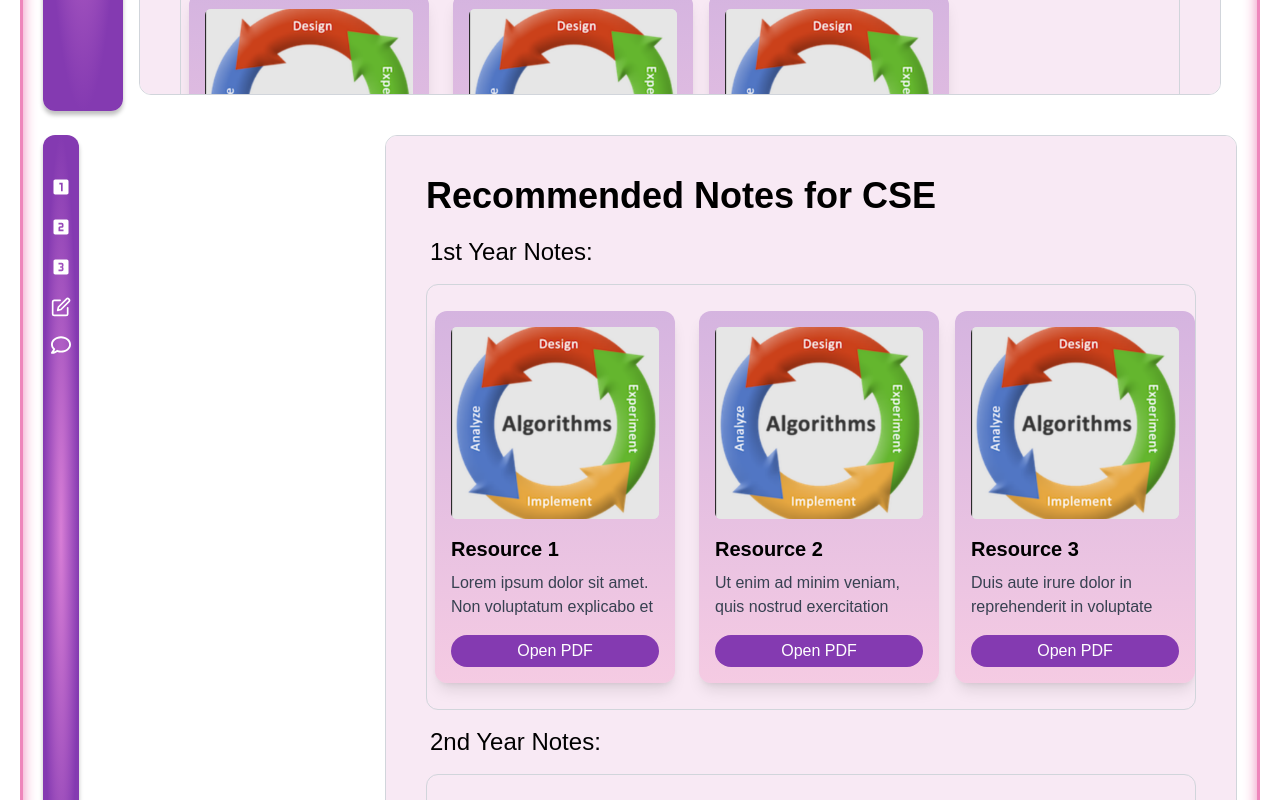
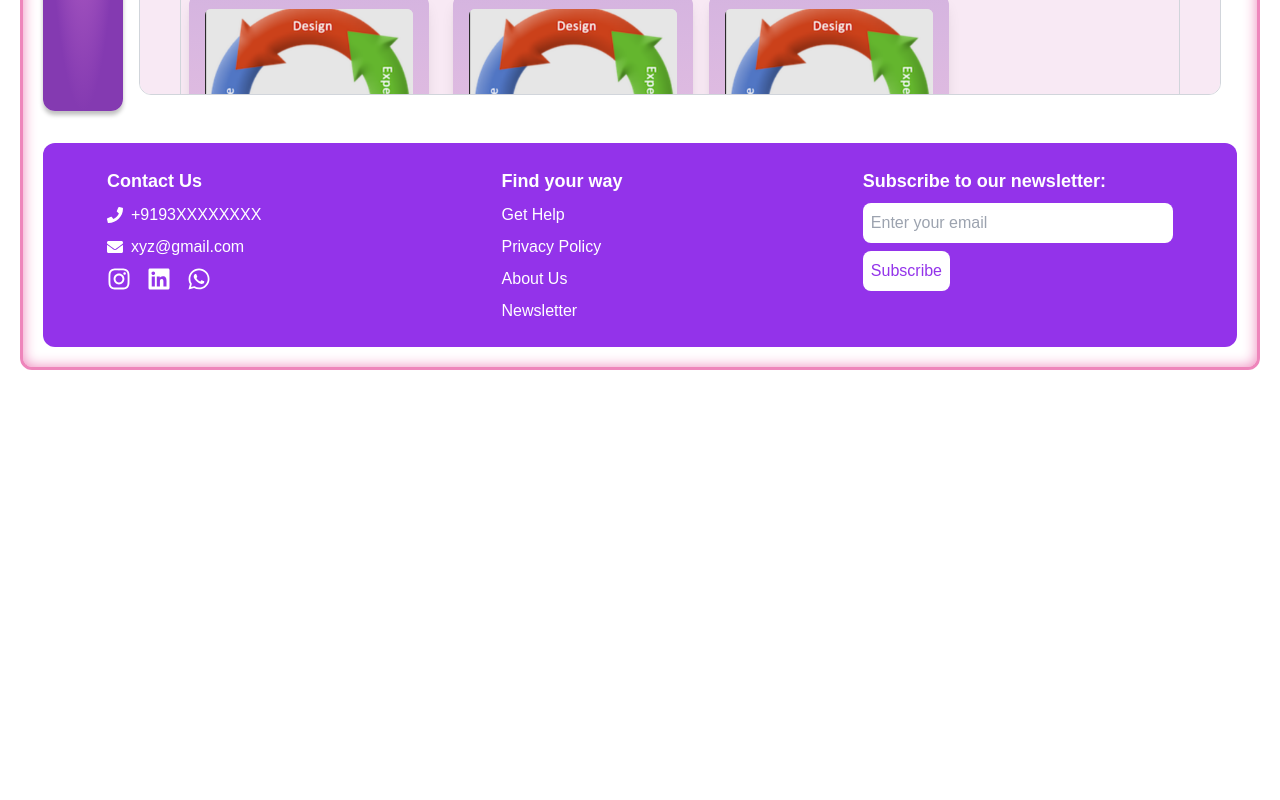
Before and after one commit to Soumyadipmaity1/k-prep, a Next.js app: page /cse-notes in a window 1280 px wide. Shown: the part 820-1620 px from the top of the page. After the commit the page ends 1210 px from the top, so only its background shows below. Built offline with nearby package versions, Linux system fonts and the light colour scheme; a web font is replaced by a local one.

Commit message:
refactor: Update mobile navigation styling and layout

```diff
--- a/src/app/cse-notes/layout.tsx
+++ b/src/app/cse-notes/layout.tsx
@@ -35,7 +35,7 @@ const CseNotesLayout = ({ children }: { children: React.ReactNode }) => {
   };
 
   const getNavItemClass = (path: string) => {
-    return pathname.startsWith(path) ? 'border-l-2 border-[#d998ff]' : 'hover:border-l-2 border-[#d998ff]';
+    return pathname.startsWith(path) ? 'border-l-2 sm:border-l-4 border-[#d998ff]' : 'hover:border-l-2 sm:hover:border-l-4 border-[#d998ff]';
   };
 
   return (
@@ -107,7 +107,7 @@ const CseNotesLayout = ({ children }: { children: React.ReactNode }) => {
 
     {/* For mobile device  */}
     <div className={denkOne.className}>
-      <div className="flex justify-between  h-screen mt-6 rounded-xl">
+      <div className="flex justify-between sm:hidden   h-screen mt-6 rounded-xl">
         <aside className='bg-sidebar text-white rounded-xl transition-all duration-300 px-2'>
           <div className="flex flex-col justify-center">
             <div>
@@ -116,7 +116,7 @@ const CseNotesLayout = ({ children }: { children: React.ReactNode }) => {
                   <FaBars size={16} />
                 </button>
               </div> */}
-              <nav className="mt-10 flex-col justify-center">
+              <nav className="mt-8 flex-col justify-center">
                 <div
                   className={`flex cursor-pointer my-4 py-0.5 items-center ${getNavItemClass('/cse-notes/1st-year')}`}
                   onClick={() => openModal(<FirstYearModal isOpen={true} onClose={closeModal} title="First Year" yearPath="/cse-notes/1st-year" />)}
```
